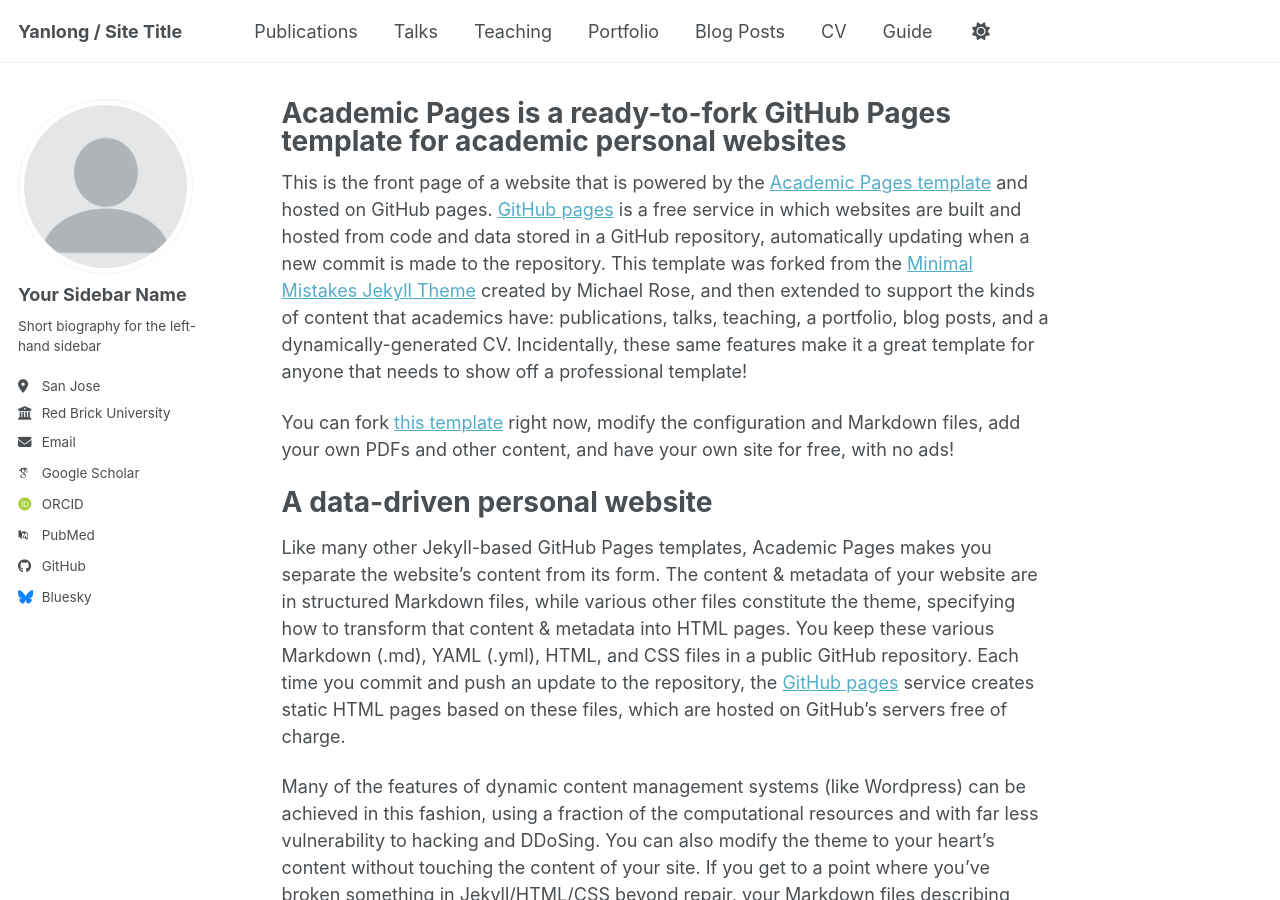
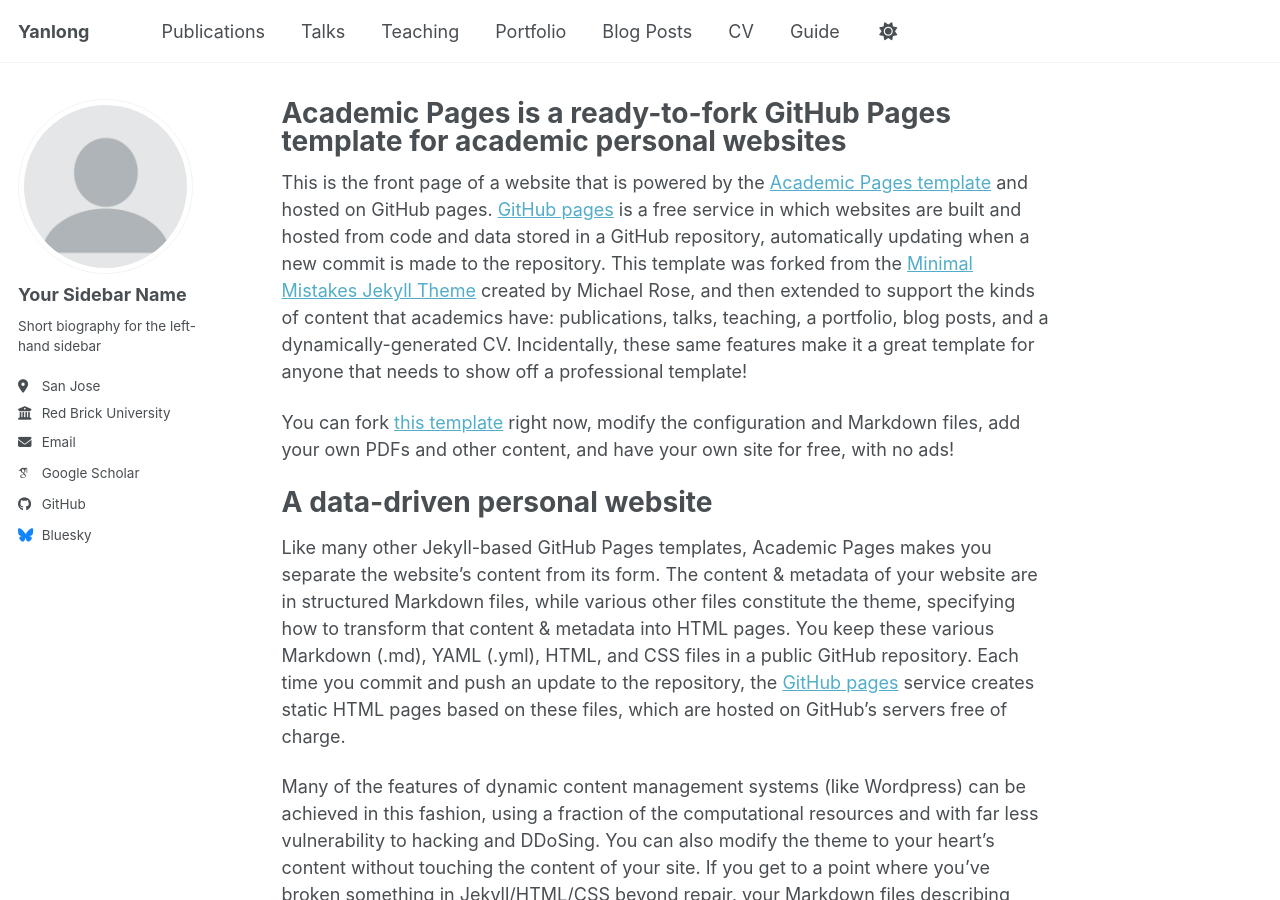
Before and after one commit to Ryan-Yanlong/Ryan-Yanlong, a Jekyll site: the page built from _pages/about.md, in a window 1280 px wide and 900 px high. Built offline with Jekyll 4.4.1, drawn with Linux system fonts in a browser that asks for light colours; some web fonts are replaced; a script bundle is joined from its source files by our own code; library files that are not in the unit come from our copies; part of the change alters nothing that is shown.

Commit message:
Update _config.yml

```diff
--- a/_config.yml
+++ b/_config.yml
@@ -9,7 +9,7 @@
 # Basic Site Settings
 locale                   : "en-US"
 site_theme               : "default" # Currently available options are "default", "air"
-title                    : "Yanlong / Site Title"
+title                    : "Yanlong"
 title_separator          : "-"
 name                     : &name "Your Name"
 description              : &description "Yanlong's academic portfolio"   # Update this with a general description of your site, this is the default if not overridden by a page
@@ -38,10 +38,10 @@ author:
   googlescholar    : "https://scholar.google.com/citations?user=6z29gTsAAAAJ&hl=en"
   inspire-hep      : # URL
   impactstory      : # URL
-  orcid            : "https://orcid.org/yourorcidurl"
+  orcid            :
   semantic         : # URL
   ssrn             : # URL
-  pubmed           : "https://www.ncbi.nlm.nih.gov/pubmed/?term=john+snow"
+  pubmed           :
   researchgate     : # URL
   scopus           : # URL
   zotero           : # URL
@@ -51,7 +51,7 @@ author:
   bitbucket        : # Username - Update with your username on the site
   codepen          : # Username
   dribbble         : # Username
-  github           : "academicpages"
+  github           : "https://github.com/Ryan-Yanlong"
   kaggle           : # Username
   stackoverflow    : # User number or user number and name (i.e., use "1" or "1/jeff-atwood")
 
```
